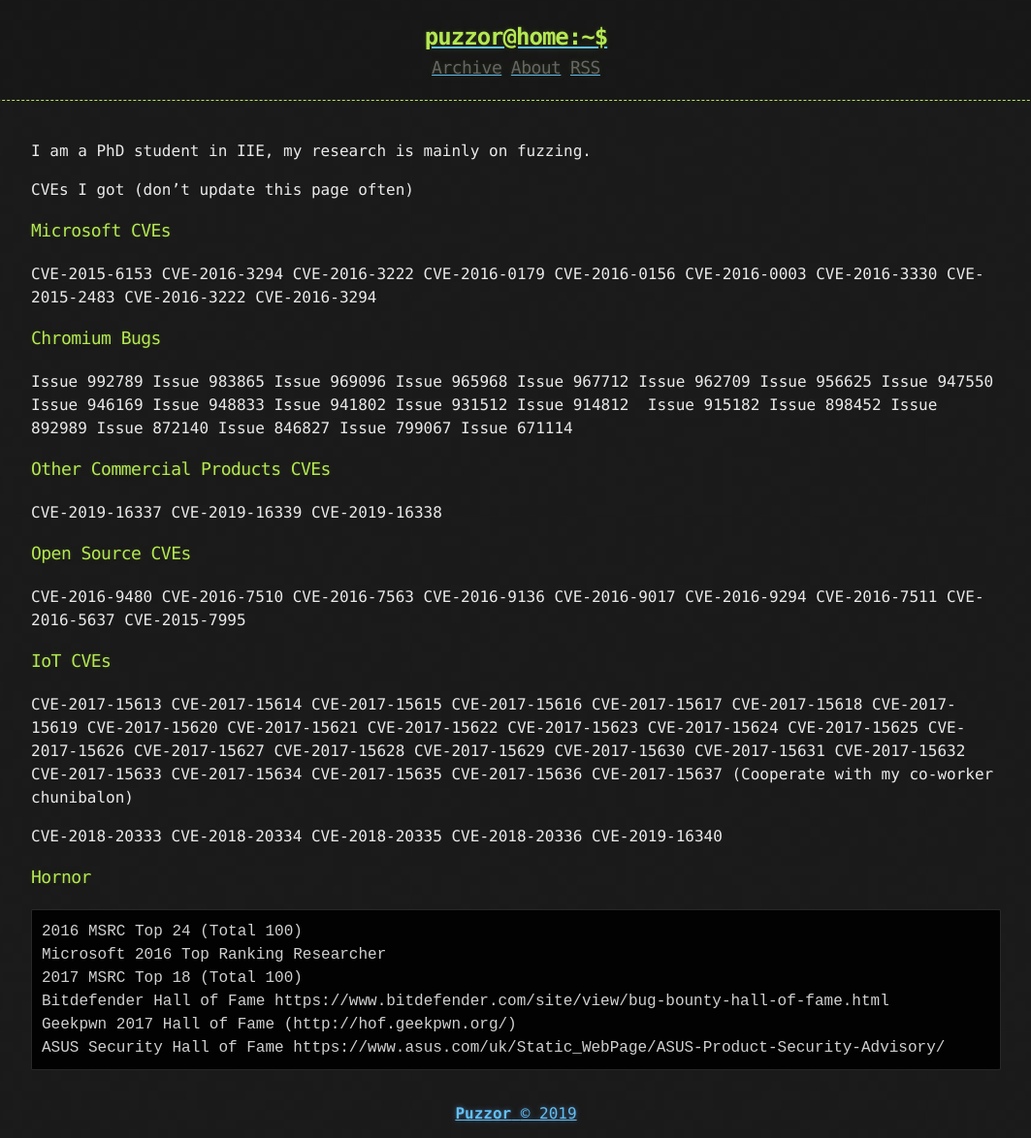
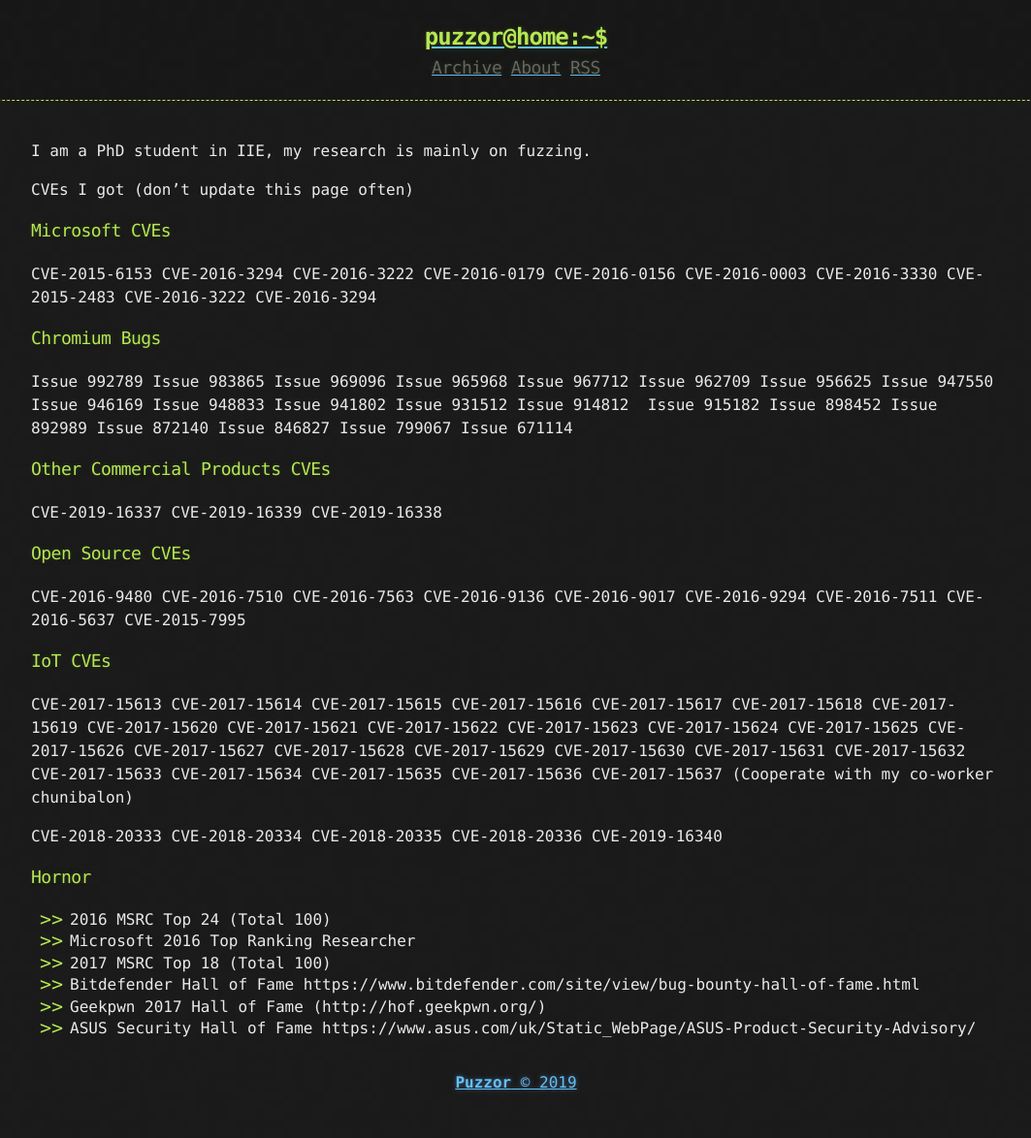
Before and after one commit to Puzzor/puzzor.github.io, a Jekyll site: the page built from about.md, in a window 1280 px wide. Shown: the whole page at 97% size, without its empty margins (108-1171 px from the left). Built offline with Jekyll 4.4.1, drawn with Linux system fonts in a browser that asks for light colours; after the commit the page ends 1142 px from its top, so only the background shows below that.

Commit message:
update format

```diff
--- a/about.md
+++ b/about.md
@@ -34,11 +34,10 @@
 
 
 ### Hornor
-~~~text
-2016 MSRC Top 24 (Total 100)
-Microsoft 2016 Top Ranking Researcher
-2017 MSRC Top 18 (Total 100)
-Bitdefender Hall of Fame https://www.bitdefender.com/site/view/bug-bounty-hall-of-fame.html
-Geekpwn 2017 Hall of Fame (http://hof.geekpwn.org/)
-ASUS Security Hall of Fame https://www.asus.com/uk/Static_WebPage/ASUS-Product-Security-Advisory/
-~~~
+
+- 2016 MSRC Top 24 (Total 100)
+- Microsoft 2016 Top Ranking Researcher
+- 2017 MSRC Top 18 (Total 100)
+- Bitdefender Hall of Fame https://www.bitdefender.com/site/view/bug-bounty-hall-of-fame.html
+- Geekpwn 2017 Hall of Fame (http://hof.geekpwn.org/)
+- ASUS Security Hall of Fame https://www.asus.com/uk/Static_WebPage/ASUS-Product-Security-Advisory/
```
